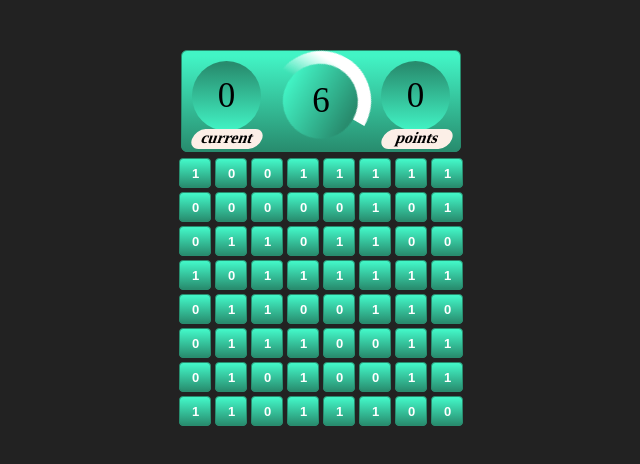
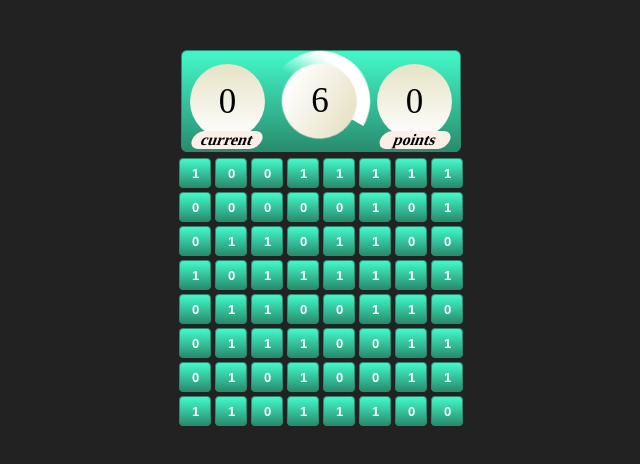
Before and after one commit to craghagBg/binaryGame, a plain HTML site: page index.html in a window 1280 px wide. Shown: the whole page, without its empty margins (319-959 px from the left). Drawn offline with Linux system fonts and the light colour scheme.

Commit message:
new color

```diff
--- a/style.css
+++ b/style.css
@@ -43,14 +43,14 @@ body {
     content: '';
 }
 .loader:after {
-    background:-webkit-gradient(linear, left top, left bottom, color-stop(0.05, #288c6e), color-stop(1, #42f4c5));
-    background:-moz-linear-gradient(top, #288c6e 5%, #42f4c5 100%);
-    background:-webkit-linear-gradient(top, #288c6e 5%, #42f4c5 100%);
-    background:-o-linear-gradient(top, #288c6e 5%, #42f4c5 100%);
-    background:-ms-linear-gradient(top, #288c6e 5%, #42f4c5 100%);
-    background:linear-gradient(to bottom, #288c6e 5%, #42f4c5 100%);
+    background:-webkit-gradient(linear, left top, left bottom, color-stop(0.05, #E8E4C9), color-stop(1, #ffffff));
+    background:-moz-linear-gradient(top, #E8E4C9 5%, #ffffff 100%);
+    background:-webkit-linear-gradient(top, #E8E4C9 5%, #ffffff 100%);
+    background:-o-linear-gradient(top, #E8E4C9 5%, #ffffff 100%);
+    background:-ms-linear-gradient(top, #E8E4C9 5%, #ffffff 100%);
+    background:linear-gradient(to bottom, #E8E4C9 5%, #ffffff 100%);
     filter:progid:DXImageTransform.Microsoft.gradient(startColorstr='#42f4c5', endColorstr='#4286f4',GradientType=0);
-    background-color:#288c6e;
+    background-color:#E8E4C9;
     width: 75%;
     height: 75%;
     border-radius: 50%;
@@ -119,34 +119,54 @@ td {
     position: relative;
 }
 
-#result, #points {
+#result{
     display: flex;
     align-items: center;
     justify-content: center;
     -webkit-justify-content: center;
-    margin: 10px 10px;
-    background:-webkit-gradient(linear, left top, left bottom, color-stop(0.05, #288c6e), color-stop(1, #42f4c5));
-    background:-moz-linear-gradient(top, #288c6e 5%, #42f4c5 100%);
-    background:-webkit-linear-gradient(top, #288c6e 5%, #42f4c5 100%);
-    background:-o-linear-gradient(top, #288c6e 5%, #42f4c5 100%);
-    background:-ms-linear-gradient(top, #288c6e 5%, #42f4c5 100%);
-    background:linear-gradient(to bottom, #288c6e 5%, #42f4c5 100%);
+    margin: 13px  0px 2px 8px;
+    background:-webkit-gradient(linear, left top, left bottom, color-stop(0.05, #E8E4C9), color-stop(1, #ffffff));
+    background:-moz-linear-gradient(top, #E8E4C9 5%, #ffffff 100%);
+    background:-webkit-linear-gradient(top, #E8E4C9 5%, #ffffff 100%);
+    background:-o-linear-gradient(top, #E8E4C9 5%, #ffffff 100%);
+    background:-ms-linear-gradient(top, #E8E4C9 5%, #ffffff 100%);
+    background:linear-gradient(to bottom, #E8E4C9 5%, #ffffff 100%);
     filter:progid:DXImageTransform.Microsoft.gradient(startColorstr='#42f4c5', endColorstr='#4286f4',GradientType=0);
-    background-color:#288c6e;
+    background-color:#E8E4C9;
     border-radius: 50%;
     font-size: 35px;
-    width: 100px;
-    height: 70px;
+    width: 75px;
+    height: 75px;
+}
+
+#points {
+    display: flex;
+    align-items: center;
+    justify-content: center;
+    -webkit-justify-content: center;
+    margin: 13px  8px 0px 2px;
+    background:-webkit-gradient(linear, left top, left bottom, color-stop(0.05, #E8E4C9), color-stop(1, #ffffff));
+    background:-moz-linear-gradient(top, #E8E4C9 5%, #ffffff 100%);
+    background:-webkit-linear-gradient(top, #E8E4C9 5%, #ffffff 100%);
+    background:-o-linear-gradient(top, #E8E4C9 5%, #ffffff 100%);
+    background:-ms-linear-gradient(top, #E8E4C9 5%, #ffffff 100%);
+    background:linear-gradient(to bottom, #E8E4C9 5%, #ffffff 100%);
+    filter:progid:DXImageTransform.Microsoft.gradient(startColorstr='#42f4c5', endColorstr='#4286f4',GradientType=0);
+    background-color:#E8E4C9;
+    border-radius: 50%;
+    font-size: 35px;
+    width: 75px;
+    height: 75px;
 }
 
 #result-lable {
     background: #FCEFE7;
     font-size: 16px;
     width: 70px;
-    height: 20px;
+    height: 18px;
     position: absolute;
     left: 10px;
-    top: 78px;
+    top: 80px;
     border-radius: 10px;
     font-weight: bold;
     -webkit-transform: skew(160deg);
@@ -158,10 +178,10 @@ td {
     background: #FCEFE7;
     font-size: 16px;
     width: 70px;
-    height: 20px;
+    height: 18px;
     position: absolute;
-    left: 200px;
-    top: 78px;
+    left: 198px;
+    top: 80px;
     border-radius: 10px;
     font-weight: bold;
     -webkit-transform: skew(160deg);
```
